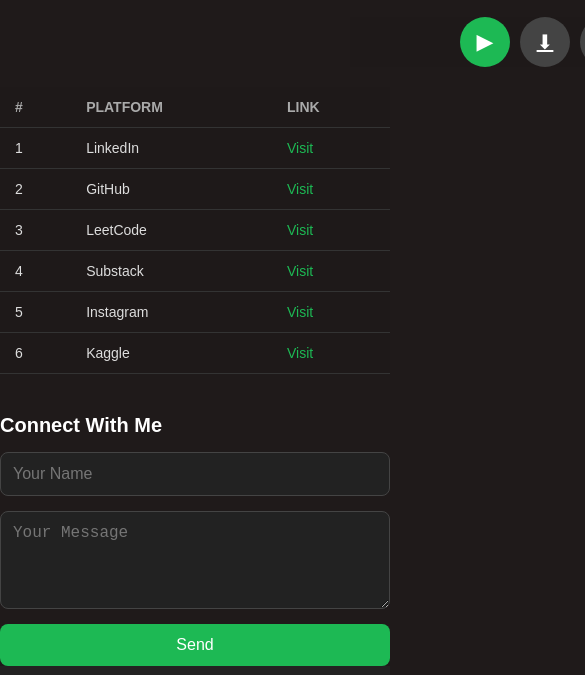
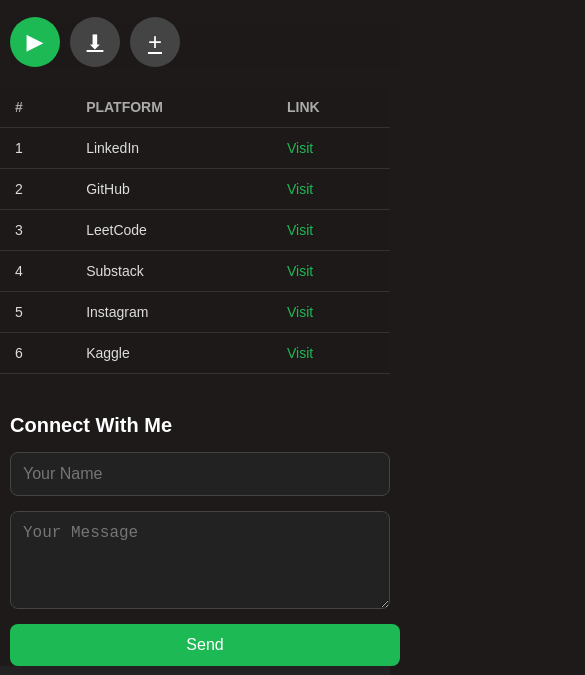
Before and after one commit to kinjalsri/Portfolio-2025, a plain HTML site: page socials.html in a window 390 px wide. Shown: the part 425-1100 px from the top of the page, 585 px wide, since content can reach past the window. Drawn offline with Linux system fonts and the light colour scheme.

Commit message:
fixed social.index page

```diff
--- a/style.css
+++ b/style.css
@@ -705,10 +705,7 @@
         max-width: 100%;
     }
 
-    .actions {
-        justify-content: center;
-        gap: 10px;
-    }
+
 
     .tech-stack {
         justify-content: center;
@@ -721,11 +718,26 @@
     .contact-form input,
     .contact-form textarea {
         max-width: 100%;
+        margin-left: 10px;
+    }
+
+    .contact-form h2 {
+        width: 100%;
+        max-width: none;
+        margin-left: 10px;
     }
 }
 
 /* Show the button on tablets & smaller screens */
 @media (max-width: 768px) {
+
+
+    .actions {
+        justify-content: start;
+        gap: 10px;
+        margin-left: 10px !important;
+    }
+
     .menu-toggle {
         display: block;
     }
@@ -733,6 +745,9 @@
 
 /* Mobile phones (≤ 480px) */
 @media (max-width: 480px) {
+
+
+
     .heading {
         font-size: 2.2rem;
     }
@@ -793,10 +808,18 @@
 
     .contact-form h2 {
         font-size: 20px;
+        margin-left: 10px;
     }
 
     .contact-form button {
         width: 100%;
         max-width: none;
+        margin-left: 10px;
+    }
+
+    .actions {
+        justify-content: start;
+        gap: 10px;
+        margin-left: 10px !important;
     }
 }
```
